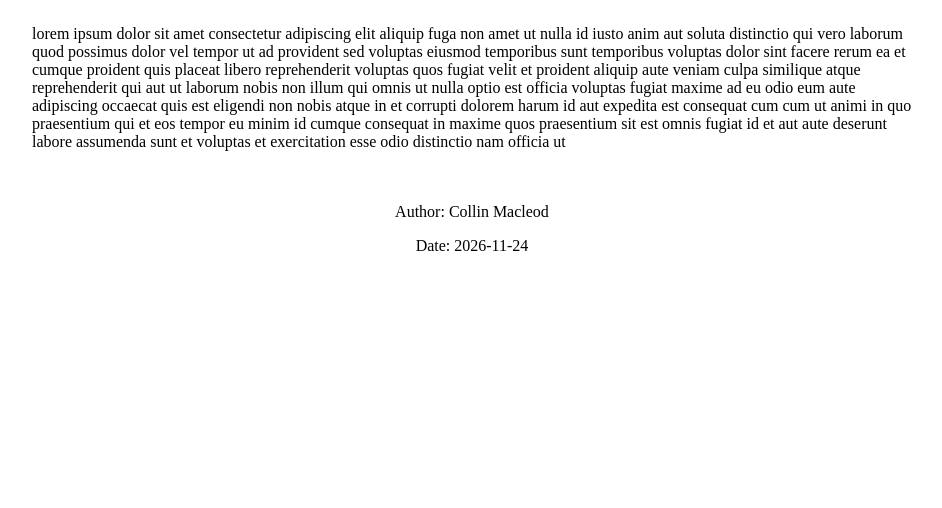
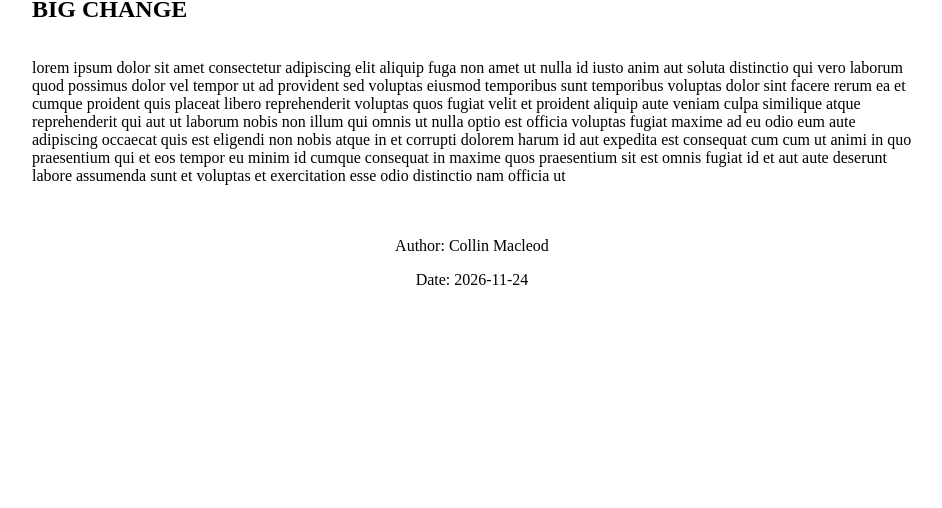
Before and after one commit to macl0379/CST8911-Lab-4, a website: page lab4.html in a window 1280 px wide. Shown: the part 308-816 px from the top of the page, without its empty margins (176-1118 px from the left). Drawn offline with Linux system fonts and the light colour scheme.

Commit message:
Add big change

```diff
--- a/lab4.html
+++ b/lab4.html
@@ -6,6 +6,7 @@
   <body>
     <section>
       <h1>Lab 4</h1>
+      <h2>BIG CHANGE</h2>
       <p>lorem ipsum dolor sit amet consectetur adipiscing elit aliquip fuga non amet ut nulla id iusto anim aut soluta distinctio qui vero laborum quod possimus dolor vel tempor ut ad provident sed voluptas eiusmod temporibus sunt temporibus voluptas dolor sint facere rerum ea et cumque proident quis placeat libero reprehenderit voluptas quos fugiat velit et proident aliquip aute veniam culpa similique atque reprehenderit qui aut ut laborum nobis non illum qui omnis ut nulla optio est officia voluptas fugiat maxime ad eu odio eum aute adipiscing occaecat quis est eligendi non nobis atque in et corrupti dolorem harum id aut expedita est consequat cum cum ut animi in quo praesentium qui et eos tempor eu minim id cumque consequat in maxime quos praesentium sit est omnis fugiat id et aut aute deserunt labore assumenda sunt et voluptas et exercitation esse odio distinctio nam officia ut</p>
     </section>
   </body>
```
